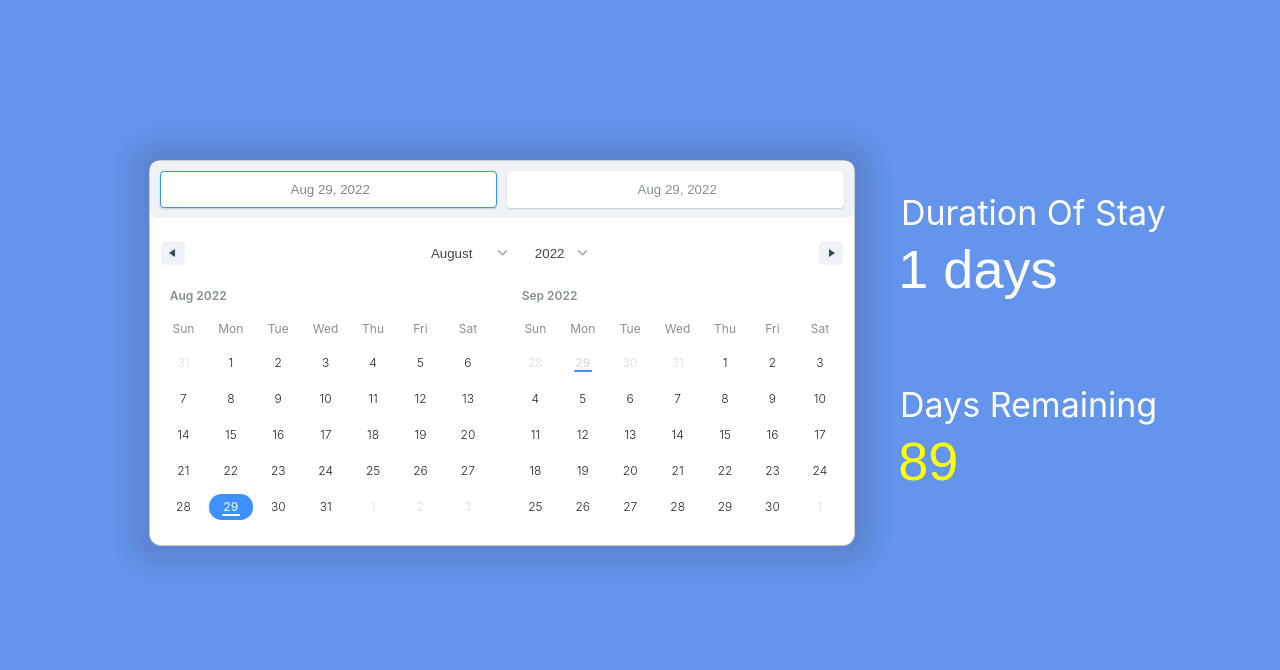
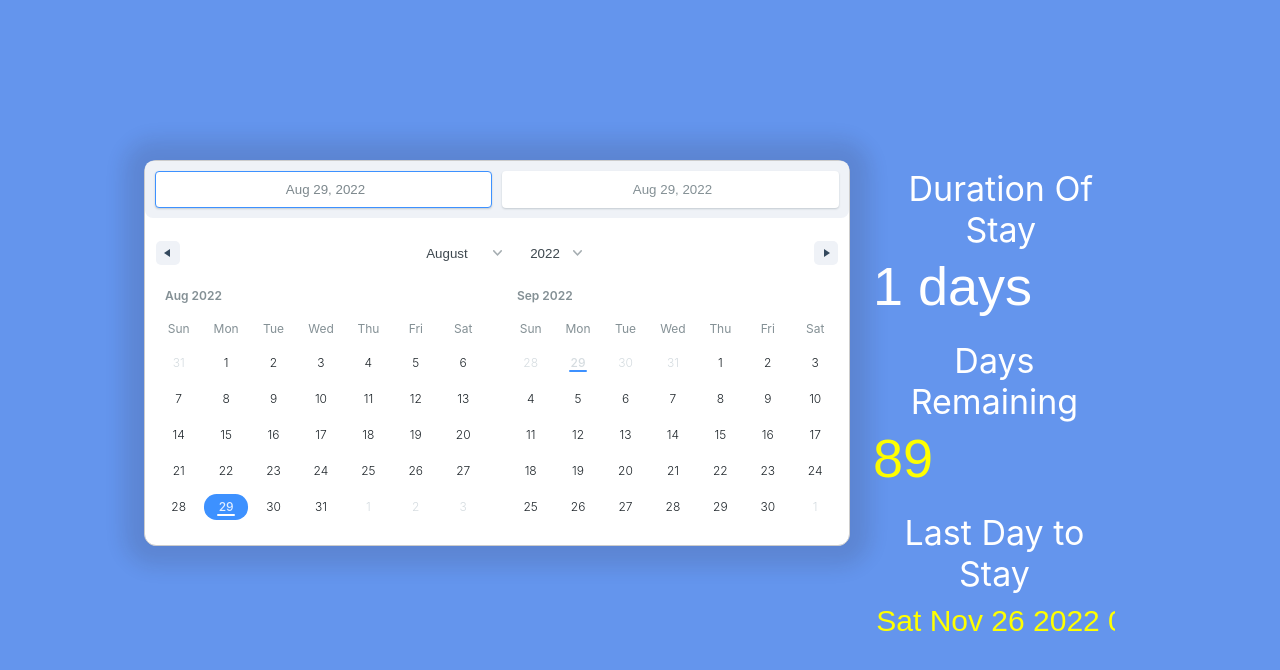
Before and after one commit to dharmadrums2020/date-time, a React (Create React App) app: page / in a window 1280 px wide. Shown: the top 670 px of the page. Built offline with nearby package versions, Linux system fonts and the light colour scheme.

Commit message:
Added Last Date to Stay

```diff
--- a/src/App.css
+++ b/src/App.css
@@ -14,9 +14,7 @@
 
 .resultsWrapper {
   display: grid;
-  width:400px;
   justify-content: left;
-  padding-left: 1rem;
   padding-top: 2rem;
 }
 
@@ -41,23 +39,41 @@
 }
 
 
+.inputBoxRemainingDate {
+  display: flex;
+  background-color: cornflowerblue;
+  font-size: 30px;
+  color: yellow;
+  margin-left: 10px;
+  padding: 10px 8px 4px 8px;
+  border: none;
+  outline: none;
+}
 
 .duration {
-  padding-top:5rem;
-  margin-left: 1.6rem;
+  padding-top:3.5rem;
+  padding-left:1.8rem;
   background-color: cornflowerblue;
   font-size: 34px;
   color: white;
 }
 
 .remaining {
-  padding-top:5rem;
-  margin-left: 1rem;
+  padding-top:1.2rem;
+  padding-left:1rem;
   background-color: cornflowerblue;
   font-size: 34px;
   color: white;
 }
 
+
+.remainingDate {
+  padding-top:1.2rem;
+  padding-left:1rem;
+  background-color: cornflowerblue;
+  font-size: 34px;
+  color: white;
+}
 
 .inputBox::selection {
   font-size: 34px;
@@ -68,6 +84,7 @@
 }
 .calendarWrap {
   padding-top:80px;
+  max-width:80%;
   margin:0;
   display:flex;
   justify-content:space-evenly;
--- a/src/components/DateRangeComp.jsx
+++ b/src/components/DateRangeComp.jsx
@@ -5,6 +5,7 @@ import { Calendar, DateRange } from 'react-date-range'
 import 'react-date-range/dist/styles.css'
 import 'react-date-range/dist/theme/default.css'
 import { addDays } from 'date-fns/esm'
+import { add } from 'date-fns'
 import { differenceInDays } from 'date-fns'
 
 const DateRangeComp = () => {
@@ -62,7 +63,7 @@ const [range, setRange] = useState([
             moveRangeOnFirstSelection={false}
             ranges={range}
             months={2}
-            minDate={addDays(new Date(), -90)}
+            // minDate={addDays(new Date(), 1)}
             maxDate={addDays(new Date(), 92)}
             direction="horizontal"
             // scroll={{ enabled: true }}
@@ -100,9 +101,48 @@ const [range, setRange] = useState([
                         className="inputBoxRemaining"
                         />
                      </div>
+
+                    <div class="remainingDate">Last Day to Stay</div>
+                     <div>
+                        <input
+                        // value= {` ${format(range[0].startDate, "MM/dd/yyyy")} `}
+                        // value= {` ${formatDistanceStrict(new Date(2014, 6, 2), new Date(2015, 0, 2))} `}
+                        //BELOW WORKS
+                        // value= {` ${formatDistanceStrict(range[0].startDate, range[0].endDate)} `}
+                        // value= {` ${add(range[0].startDate(0, 0, 0, 90, 0, 0, 0)) } `}
+                            // value= {` ${ add(range[0].startDate(),
+                            //     {
+                            //         years: 0,
+                            //         months: 0,
+                            //         weeks: 0,
+                            //         days: 89,
+                            //         hours: 0,
+                            //         minutes: 0,
+                            //         seconds: 0,
+                            //     })
+                            // })  `}
+
+                        value= {` ${add((range[0].startDate), {
+                            years: 0,
+                            months: 0,
+                            weeks: 0,
+                            days: 89,
+                            hours: 0,
+                            minutes: 0,
+                            seconds: 0,
+                          })
+                        })  `}
+
+                        // value= {` ${"Hello"} `}
+                        size="12"
+                        readOnly
+                        className="inputBoxRemainingDate"
+                        />
+                     </div>
                     </div>
-                </div>
 
+
+            </div>
     )
 }
 
```
